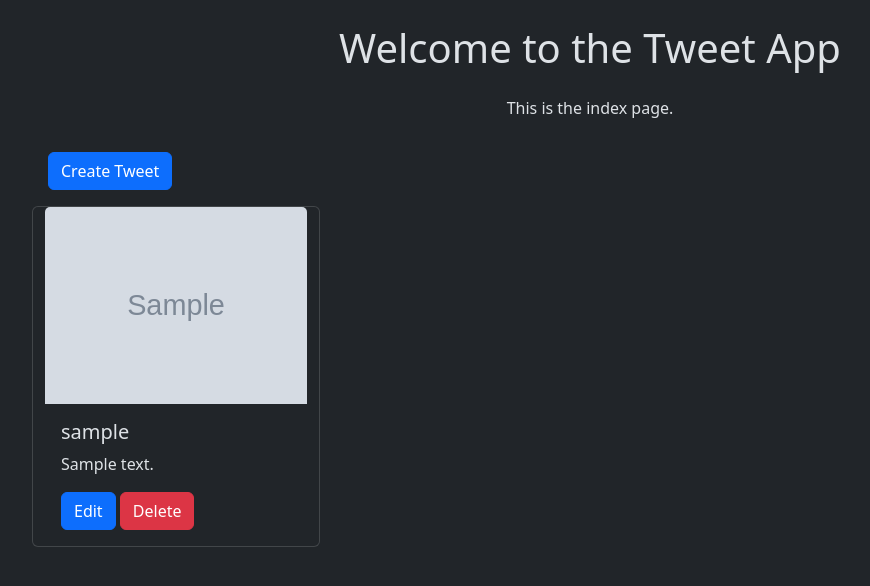
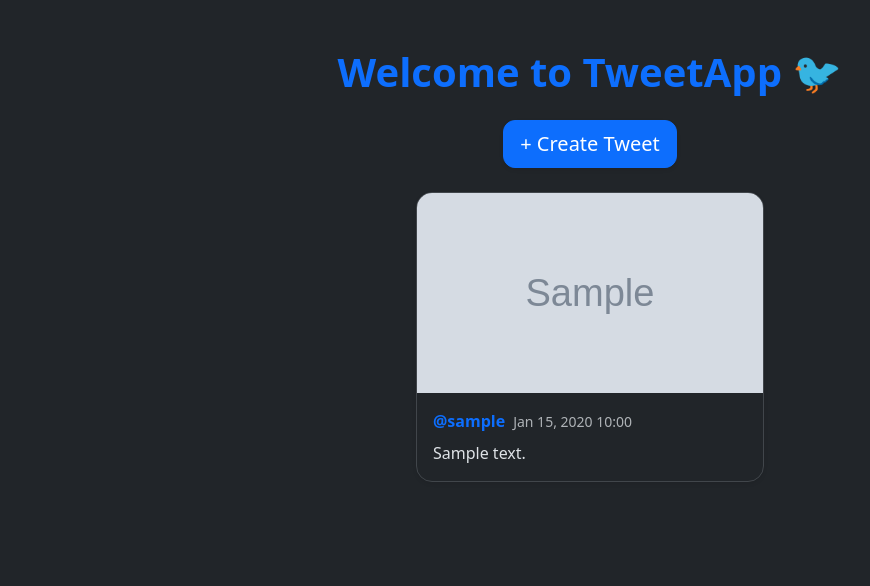
Before and after one commit to kunal15bisht/Tweet_app, a Django app: template Tweet/tweet_app/templates/tweet_list.html in a window 1280 px wide. Shown: the part 56-642 px from the top of the page, without its empty margins (50-920 px from the left). Run offline with Django 3.2, Linux system fonts and the light colour scheme; the template is opened without the code that fills it: most values are stand-ins (such as "Sample title", 1, 10 or a date in 2020); grey boxes marked "Sample" are stand-in pictures; some libraries are stand-ins or nearby versions.

Commit message:
Refactor tweet form and list templates for improved layout and styling; enhance user experience with better error handling and visual elements.

```diff
--- a/Tweet/tweet_app/templates/tweet_list.html
+++ b/Tweet/tweet_app/templates/tweet_list.html
@@ -1,22 +1,62 @@
 {% extends "layout.html" %}
 
-{% block title %} Tweet {% endblock %}
+{% block title %}Tweet Feed{% endblock %}
 
 {% block content %}
-    <h1 class='text-center mt-4'>Welcome to the Tweet App</h1>
-    <p class='text-center mt-4'>This is the index page.</p>
-    <a class = "btn btn-primary m-3" href="{% url "tweet_create" %}">Create Tweet</a>
-    <dic class="container row gap-3">
-        {% for tweet in tweets  %}
-            <div class="card" style="width: 18rem;">
-                <img src="{{tweet.photo.url}}" class="card-img-top" alt="...">
-                <div class="card-body">
-                    <h5 class="card-title">{{tweet.user.username}}</h5>
-                    <p class="card-text">{{tweet.text}}</p>
-                    <a href="{% url "tweet_edit" tweet.id %}" class="btn btn-primary">Edit</a>
-                    <a href="{% url "tweet_delete" tweet.id %}" class="btn btn-danger">Delete</a>
+
+<div class="container py-5">
+    <h1 class="text-center mb-4 fw-bold text-primary">Welcome to TweetApp 🐦</h1>
+
+    {% if message %}
+        <div class="alert alert-info text-center w-75 mx-auto mb-4" style="border-radius: 12px;">
+            {{ message }}
+        </div>
+    {% endif %}
+
+    <!-- Create Tweet button only -->
+    <div class="d-flex justify-content-center mb-4">
+        <a class="btn btn-lg btn-primary shadow-sm" style="border-radius: 12px;" href="{% url 'tweet_create' %}">
+            + Create Tweet
+        </a>
+    </div>
+
+    {% if tweets %}
+        <div class="row justify-content-center g-4">
+            {% for tweet in tweets %}
+                <div class="col-md-4 col-sm-6">
+                    <div class="card shadow-sm border border-secondary-subtle h-100"
+                         style="border-radius: 16px; overflow: hidden;">
+                        {% if tweet.photo %}
+                            <img src="{{ tweet.photo.url }}" class="card-img-top" alt="Tweet Image"
+                                 style="height: 200px; object-fit: cover;">
+                        {% endif %}
+
+                        <div class="card-body">
+                            <div class="d-flex align-items-center mb-2">
+                                <div class="fw-semibold text-primary me-2">@{{ tweet.user.username }}</div>
+                                {% if tweet.created_at %}
+                                    <small class="text-muted">{{ tweet.created_at|date:"M d, Y H:i" }}</small>
+                                {% endif %}
+                            </div>
+                            <p class="card-text fs-6">{{ tweet.text }}</p>
+                        </div>
+
+                        {% if tweet.user == user %}
+                            <div class="card-footer bg-transparent border-0 d-flex justify-content-between px-3 pb-3">
+                                <a href="{% url 'tweet_edit' tweet.id %}" class="text-primary fw-semibold text-decoration-none">
+                                    ✏️ Edit
+                                </a>
+                                <a href="{% url 'tweet_delete' tweet.id %}" class="text-danger fw-semibold text-decoration-none">
+                                    🗑️ Delete
+                                </a>
+                            </div>
+                        {% endif %}
+                    </div>
                 </div>
-            </div>
-        {% endfor %}
-    </dic>
+            {% endfor %}
+        </div>
+    {% else %}
+        <p class="text-center text-muted mt-5 fs-5">No tweets yet. Be the first to post!</p>
+    {% endif %}
+</div>
 {% endblock %}
```
Also changed, not shown: Tweet/tweet_app/templates/tweet_form.html (+44 -13 lines).
